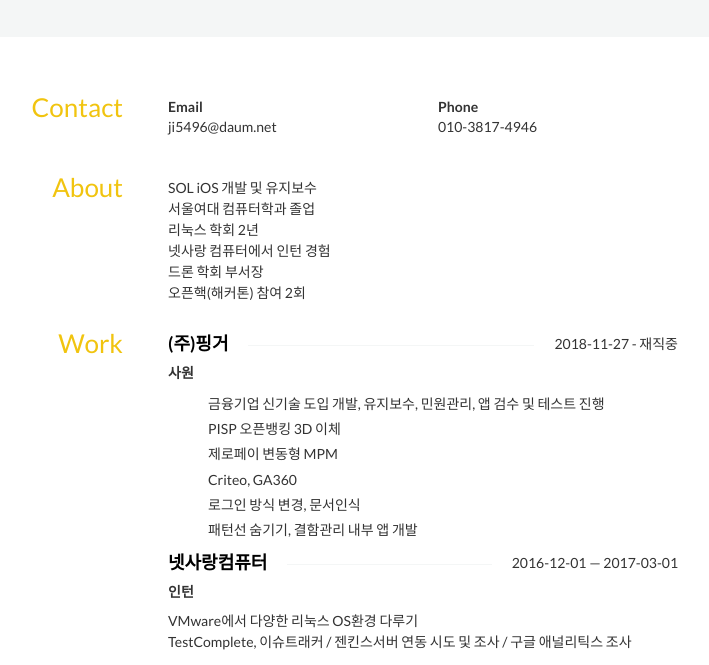
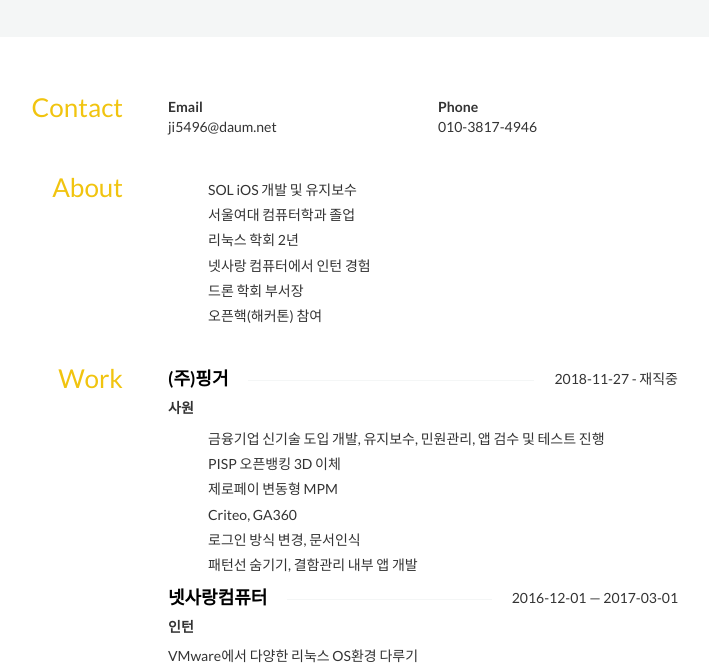
Before and after one commit to jiyeonO/jiyeonO.github.io, a plain HTML site: page index.html in a window 1280 px wide. Shown: the part 149-814 px from the top of the page, without its empty margins (307-1016 px from the left). Drawn offline with nearby package versions, Linux system fonts and the light colour scheme; some icons are missing.

Commit message:
Update index.html

```diff
--- a/index.html
+++ b/index.html
@@ -268,7 +268,14 @@
             <h3>About</h3>
         </aside>
         <div class="col-sm-9">
-            <p>SOL iOS 개발 및 유지보수 <br> 서울여대 컴퓨터학과 졸업 <br> 리눅스 학회 2년 <br> 넷사랑 컴퓨터에서 인턴 경험 <br> 드론 학회 부서장 <br> 오픈핵(해커톤) 참여 2회 </p>
+            <ul class="courses">
+                <li>SOL iOS 개발 및 유지보수</li>
+                <li>서울여대 컴퓨터학과 졸업</li>
+                <li>리눅스 학회 2년</li>
+                <li>넷사랑 컴퓨터에서 인턴 경험</li>
+                <li>드론 학회 부서장</li>
+                <li>오픈핵(해커톤) 참여</li>
+            </ul>
         </div>
     </section>
     <!---
@@ -318,14 +325,12 @@
                     </div>
                     <div class="summary">
                         <ul class="courses">
-                            <p>
                             <li>금융기업 신기술 도입 개발, 유지보수, 민원관리, 앱 검수 및 테스트 진행</li>
                             <li>PISP 오픈뱅킹 3D 이체</li>
                             <li>제로페이 변동형 MPM</li>
                             <li>Criteo, GA360</li>
                             <li>로그인 방식 변경, 문서인식</li>
                             <li>패턴선 숨기기, 결함관리 내부 앱 개발</li>
-                            </p>
                         </ul>
                     </div>
                 </div>
```
Lines whose indentation alone changed are shown as unchanged.
